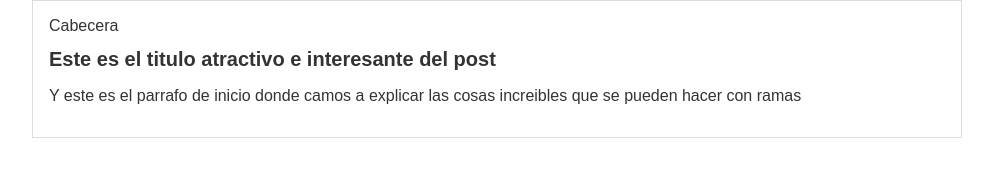
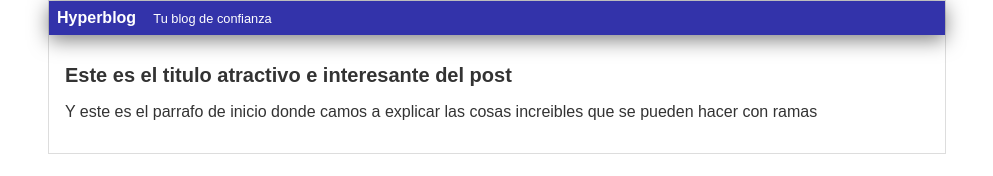
Before and after one commit to wfpinedar/hyperblog, a plain HTML site: page index.html in a window 1280 px wide. Shown: the whole page, without its empty margins (143-1136 px from the left). Drawn offline with Linux system fonts and the light colour scheme.

Commit message:
Finalizada la cabecera con diseño azul

```diff
--- a/css/estilo.css
+++ b/css/estilo.css
@@ -7,10 +7,27 @@ body
   margin: 0;
   padding: 0;
 }
+#cabecera
+{
+  background: #33A;
+  box-shadow: 0px 5px 20px 0px rgba(0,0,0,0.5);
+  color: #fff;
+  font-weight: bold;
+  margin: 0;
+  padding: 0.5em;
+
+}
+#cabecera #tagline
+{
+  padding: 0 0 0 1em;
+  font-weight: normal;
+  font-size: 0.8em;
+
+}
 #container
 {
   width: 70%;
-  padding: 1em;
+  padding: 0em;
   text-align: left;
   border: 1px solid #DDD;
   margin: 0 auto;
@@ -19,3 +36,8 @@ body
 {
   font-size: 20px;
 }
+#post
+{
+  padding: 1em;
+
+}
--- a/index.html
+++ b/index.html
@@ -5,11 +5,13 @@
     <body>
       <div id="container">
       	<div id ="cabecera">
-          Cabecera
+          Hyperblog
+          <span id="tagline">Tu blog de confianza</span>
         </div>
 	      <div id="post">
 	        <h1>Este es el titulo atractivo e interesante del post</h1>
 	        <p> Y este es el parrafo de inicio donde camos a explicar las cosas increibles que se pueden hacer con ramas
 	      <div>
       <div>
+    </div>
 </html>
```
